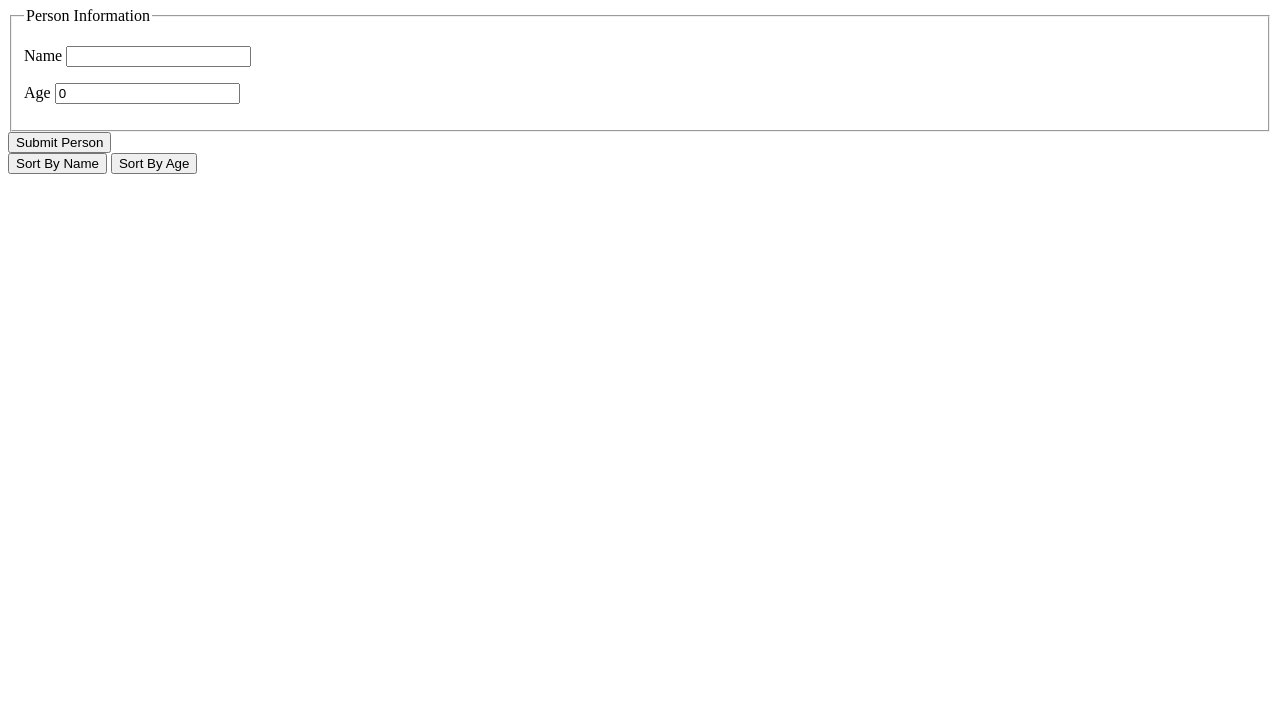
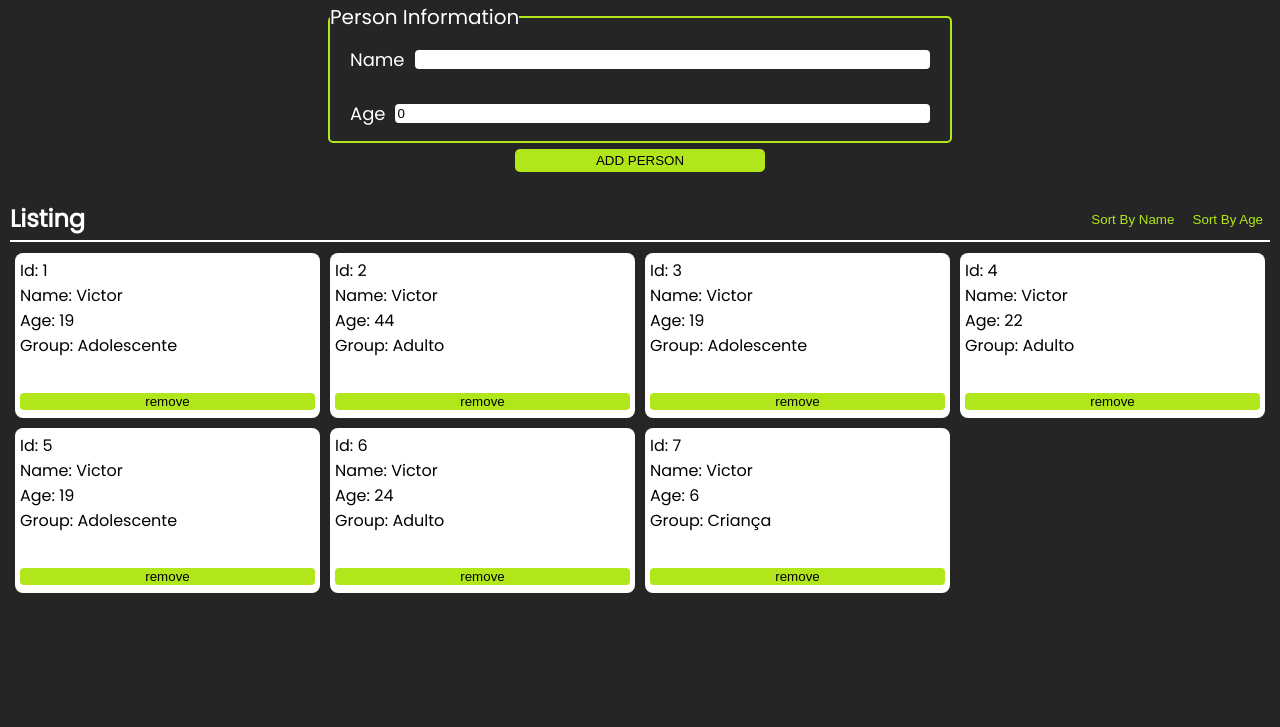
Before and after one commit to vicluq/e-core-challenge, a plain HTML site: page index.html in a window 1280 px wide. Shown: the part 73-800 px from the top of the page. Drawn offline with Linux system fonts and the light colour scheme.

Commit message:
almost done

```diff
--- a/css/form.css
+++ b/css/form.css
@@ -0,0 +1,89 @@
+.Form-Content {
+    width: 100%;
+    padding: 8px;
+
+    display: flex;
+    justify-content: center;
+    align-items: center;
+}
+
+#person-form {
+    width: 50%;
+    height: 100%;
+    padding: 4px;
+
+    display: flex;
+    justify-content: space-around;
+    flex-direction: column;
+    align-items: center;
+}
+
+#person-form fieldset {
+    height: 80%;
+    width: 100%;
+
+    border: 2px solid rgb(177, 231, 26);
+    border-radius: 5px;
+    font-size: 18px;
+
+    display: flex;
+    justify-content: space-around;
+    flex-direction: column;
+    align-items: center;
+}
+
+#person-form fieldset legend {
+    font-size: 20px;
+}
+
+#person-form fieldset div {
+    width: 100%;
+    padding: 5px 20px;
+
+    display: flex;
+    flex-direction: column;
+    justify-content: space-between;
+    align-items: center;
+}
+
+#person-form fieldset div p {
+    width: 100%;
+    display: flex;
+    justify-content: space-between;
+    align-items: center;
+}
+
+#person-form fieldset div p label {
+    margin-right: 10px;
+}
+
+#person-form fieldset div p input {
+    width: 100%;
+
+    border: 2px solid #fff;
+    border-radius: 4px;
+    outline: none;
+}
+
+#person-form fieldset div p input:focus {
+    border-color: rgb(177, 231, 26);
+}
+
+#person-form button {
+    width: 40%;
+    background-color: rgb(177, 231, 26);
+    padding: 4px;
+    border-radius: 5px;
+    border: none;
+    cursor: pointer;
+    color: rgb(0, 0, 0);
+    transition: width 0.25s;
+}
+
+#person-form button:hover {
+    width: 100%;
+}
+
+.error-message {
+    font-size: 11px;
+}
--- a/css/index.css
+++ b/css/index.css
@@ -0,0 +1,45 @@
+@import url('https://fonts.googleapis.com/css2?family=Poppins:ital,wght@0,100;0,200;0,300;0,400;1,200;1,300&display=swap');
+
+* {
+  margin: 0;
+  padding: 0;
+  box-sizing: border-box;
+}
+
+body,
+html {
+  height: 100%;
+  width: 100%;
+  color: #fff;
+  font-family: 'Poppins', sans-serif;
+}
+
+#root {
+  height: 100%;
+  width: 100%;
+  display: grid;
+  grid-template-rows: 60px calc(100% - 60px);
+  background-color: rgb(37, 37, 37);
+}
+
+header {
+  width: 100%;
+  padding: 8px 8px 4px 8px;
+  background-color: rgb(177, 231, 26);
+  border-bottom: 4px solid rgb(119, 155, 20);
+
+  display: flex;
+  justify-content: center;
+  align-items: center;
+}
+
+header h1 {
+    color: #fff;
+}
+
+.App-Content {
+    height: 100%;
+    width: 100%;
+    display: grid;
+    grid-template-rows: 200px calc(100% - 200px);
+}
--- a/css/list.css
+++ b/css/list.css
@@ -0,0 +1,100 @@
+.List-Area {
+  height: 100%;
+  width: 100%;
+  padding: 10px;
+  display: grid;
+  grid-template-rows: 45px calc(100% - 45px);
+}
+
+.List-Controls {
+  height: 45px;
+  width: 100%;
+
+  display: flex;
+  justify-content: space-between;
+  align-items: center;
+  border-bottom: 2px solid #fff;
+}
+
+.List-Controls h2 {
+  width: 70%;
+}
+
+.List-Controls .Control-Buttons {
+  width: max-content;
+}
+
+.List-Controls .Control-Buttons Button{
+    padding: 4px;
+    background-color: transparent;
+    border: none;
+    outline: none;
+    color: rgb(177, 231, 26);
+    cursor: pointer;
+    margin: 0 3px;
+    transition: 0.25s;
+}
+
+.List-Controls .Control-Buttons Button:hover {
+    background-color: rgb(177, 231, 26);
+    color: #333;
+}
+
+.List-Content {
+  width: 100%;
+  padding-top: 6px;
+  /*
+  display: flex;
+  flex-wrap: wrap;
+  overflow-y: auto; */
+  display: grid;
+  grid-template-columns: 25% 25% 25% 25%;
+  grid-template-rows: max-content;
+  justify-items: center;
+  overflow-y: auto;
+}
+
+.List-Item {
+  margin: 0 5px;
+  padding: 5px;
+  width: 100%;
+  height: 175px;
+}
+
+.List-Item .Content {
+  width: 100%;
+  height: 100%;
+  padding: 5px;
+
+  background-color: #fff;
+  color: #000;
+  border-radius: 8px;
+
+  display: flex;
+  flex-direction: column;
+  justify-content: space-between;
+  align-items: flex-start;
+}
+
+.List-Item .Person-Data {
+  height: 90%;
+}
+
+.List-Item .Delete-Person {
+  width: 100%;
+}
+
+.List-Item .Delete-Person button {
+  width: 100%;
+  background-color: rgb(177, 231, 26);
+  border-radius: 4px;
+  border: 1px solid transparent;
+  cursor: pointer;
+  color: rgb(0, 0, 0);
+  transition: 0.25s;
+}
+
+.List-Item .Delete-Person button:hover {
+  border-radius: 0px;
+  border-color: #333;
+}
--- a/index.html
+++ b/index.html
@@ -4,9 +4,9 @@
     <meta charset="UTF-8" />
     <meta http-equiv="X-UA-Compatible" content="IE=edge" />
     <meta name="viewport" content="width=device-width, initial-scale=1.0" />
-    <link rel="stylesheet" href="/css/index.css">
-    <link rel="stylesheet" href="/css/form.css">
-    <link rel="stylesheet" href="/css/list.css">
+    <link rel="stylesheet" href="/css/index.css" />
+    <link rel="stylesheet" href="/css/form.css" />
+    <link rel="stylesheet" href="/css/list.css" />
     <title>E-Core Challenge</title>
   </head>
   <body>
@@ -20,11 +20,14 @@
           <form id="person-form">
             <fieldset>
               <legend>Person Information</legend>
-              <p class="form-section-row1 name-input">
+              <div class="form-section-row1 name-input">
+                <p>
                   <label for="person-name">Name</label>
                   <input type="text" name="name" id="person-name" />
                 </p>
-              <p class="form-section-row1 age-input">
+              </div>
+              <div class="form-section-row1 age-input">
+                <p>
                   <label for="person-age">Age</label>
                   <input
                     type="number"
@@ -34,15 +37,19 @@
                     id="person-age"
                   />
                 </p>
+              </div>
             </fieldset>
-            <button type="submit">Submit Person</button>
+            <button type="submit">ADD PERSON</button>
           </form>
         </section>
         <section class="List-Area">
           <!-- List Area -->
           <div class="List-Controls">
+            <h2>Listing</h2>
+            <div class="Control-Buttons">
               <button onclick="setListViewMode('name')">Sort By Name</button>
               <button onclick="setListViewMode('age')">Sort By Age</button>
+            </div>
           </div>
           <div class="List-Content" viewMode="default"></div>
         </section>
--- a/scripts/index.js
+++ b/scripts/index.js
@@ -6,7 +6,13 @@ const listContentDiv = document.querySelector(".List-Content");
 const form = document.getElementById("person-form");
 
 const personList = new List([]);
-
+personList.addPerson({ name: "Victor", age: 19 });
+personList.addPerson({ name: "Victor", age: 44 });
+personList.addPerson({ name: "Victor", age: 19 });
+personList.addPerson({ name: "Victor", age: 22 });
+personList.addPerson({ name: "Victor", age: 19 });
+personList.addPerson({ name: "Victor", age: 24 });
+personList.addPerson({ name: "Victor", age: 6 });
 // function sendFormWarning() {}
 
 form.addEventListener("submit", (event) => {
@@ -21,26 +27,30 @@ form.addEventListener("submit", (event) => {
   const { nameError, ageError } = addPersonDB(data);
 
   if (nameError) {
+    if (!document.querySelector(".error-message.name-error")) {
       document.querySelector(
         ".name-input"
       ).innerHTML += `<p class="error-message name-error">${nameError}</p>`;
+    }
   } else {
     const errorMessage = document.querySelector(".error-message.name-error");
-    document.querySelector("input#person-name").value = "";
+    if (!ageError) document.querySelector("input#person-name").value = "";
     if (errorMessage) {
       document.querySelector(".name-input").removeChild(errorMessage);
     }
   }
 
   if (ageError) {
+    if (!document.querySelector(".error-message.age-error")) {
       document.querySelector(
         ".age-input"
       ).innerHTML += `<p class="error-message age-error">${ageError}</p>`;
+    }
   } else {
     const errorMessage = document.querySelector(".error-message.age-error");
-    document.querySelector("input#person-age").value = "0";
+    if (!nameError) document.querySelector("input#person-age").value = "0";
     if (errorMessage) {
-      document.querySelector(".name-input").removeChild(errorMessage);
+      document.querySelector(".age-input").removeChild(errorMessage);
     }
   }
 
@@ -50,11 +60,17 @@ form.addEventListener("submit", (event) => {
 function getPersonItemHTML(personData, index) {
   return `
     <div class="List-Item">
+      <div class="Content">
+        <div class="Person-Data">
           <p class="Item-Id">Id: ${personData.getId}</p>
           <p class="Item-Name">Name: ${personData.getName}</p>
           <p class="Item-Age">Age: ${personData.getAge}</p>
-        <p class="Item-Class">Classification: ${personData.getClassification}</p>
-        <button onclick="deletePerson(${personData.getId})">x</button>
+          <p class="Item-Class">Group: ${personData.getClassification}</p>
+        </div>
+        <div class="Delete-Person">
+          <button onclick="deletePerson(${personData.getId})">remove</button>
+        </div>
+      </div>
     </div>
     `;
 }
```
Also changed, not shown: 1 other file. Lines whose indentation alone changed are shown as unchanged.
